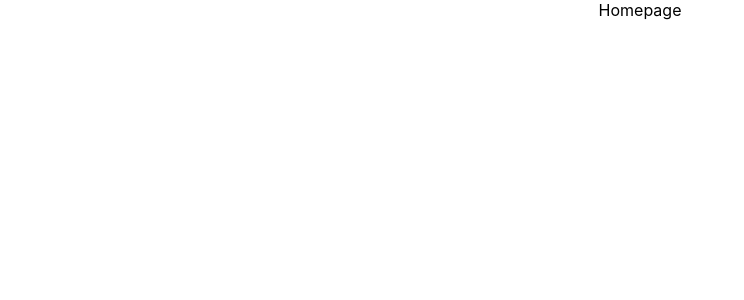
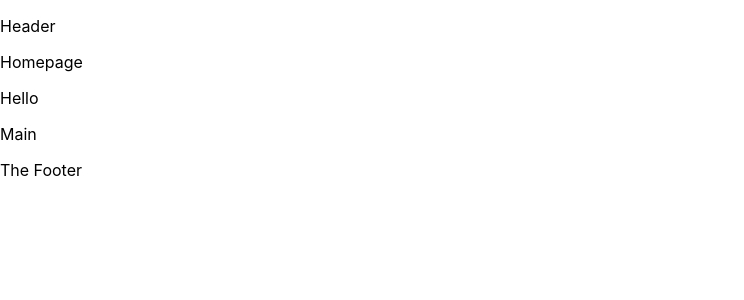
Before and after one commit to ana-vela/little-lemon, a React (Create React App) app: page / in a window 1280 px wide. Shown: the top 300 px of the page, without its empty margins (0-744 px from the left). Built offline with nearby package versions, Linux system fonts and the light colour scheme.

Commit message:
Adding new components

```diff
--- a/package.json
+++ b/package.json
@@ -34,5 +34,8 @@
       "last 1 firefox version",
       "last 1 safari version"
     ]
+  },
+  "devDependencies": {
+    "@babel/plugin-proposal-private-property-in-object": "^7.21.11"
   }
 }
--- a/src/App.js
+++ b/src/App.js
@@ -1,10 +1,22 @@
 import './App.css';
+import Nav from "./components/Nav"
+import Header from "./components/Header"
+
+import Main from "./components/Main"
+import Footer from "./components/Footer"
+
+
 
 function App() {
   return (
-    <div className="App">
+    <>
+    <Header />
       Homepage
-    </div>
+
+  <Nav />
+      <Main />
+      <Footer />
+    </>
   );
 }
 
--- /dev/null
+++ b/src/components/Footer.js
@@ -0,0 +1,10 @@
+import React from 'react'
+
+export default function Footer() {
+    return (
+        <nav>
+            <p>The Footer</p>
+
+        </nav>
+    )
+}
--- /dev/null
+++ b/src/components/Header.js
@@ -0,0 +1,10 @@
+import React from 'react'
+
+export default function Header () {
+    return (
+        <div>
+            <p>Header</p>
+
+        </div>
+    )
+}
--- /dev/null
+++ b/src/components/Main.js
@@ -0,0 +1,10 @@
+import React from 'react'
+
+export default function Main() {
+    return (
+        <nav>
+            <p>Main</p>
+
+        </nav>
+    )
+}
--- /dev/null
+++ b/src/components/Nav.js
@@ -0,0 +1,10 @@
+import React from 'react'
+
+export default function Navbar() {
+    return (
+        <nav>
+            <p>Hello</p>
+
+        </nav>
+    )
+}
```
Also changed, not shown: 1 other file (tests, documents, lock files or other folders).
